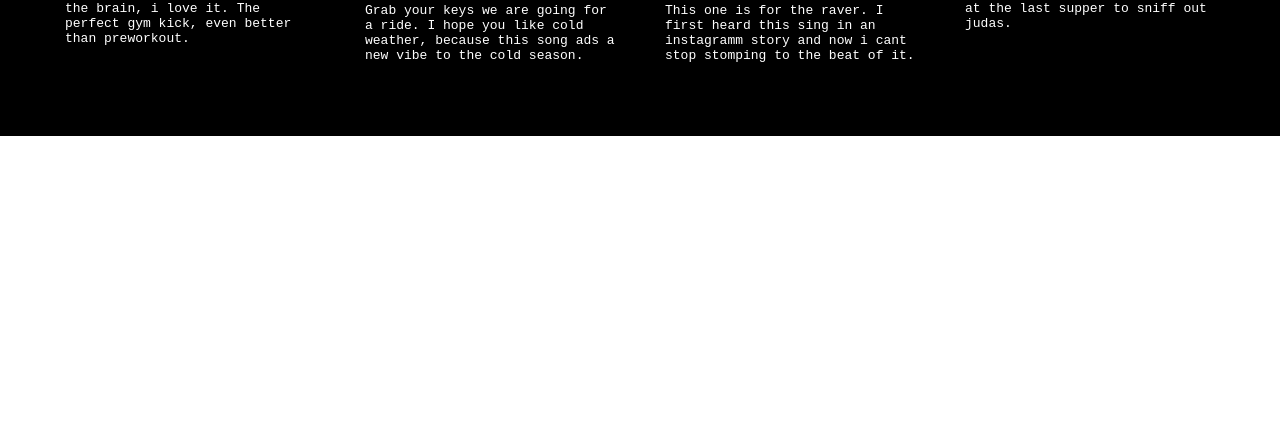
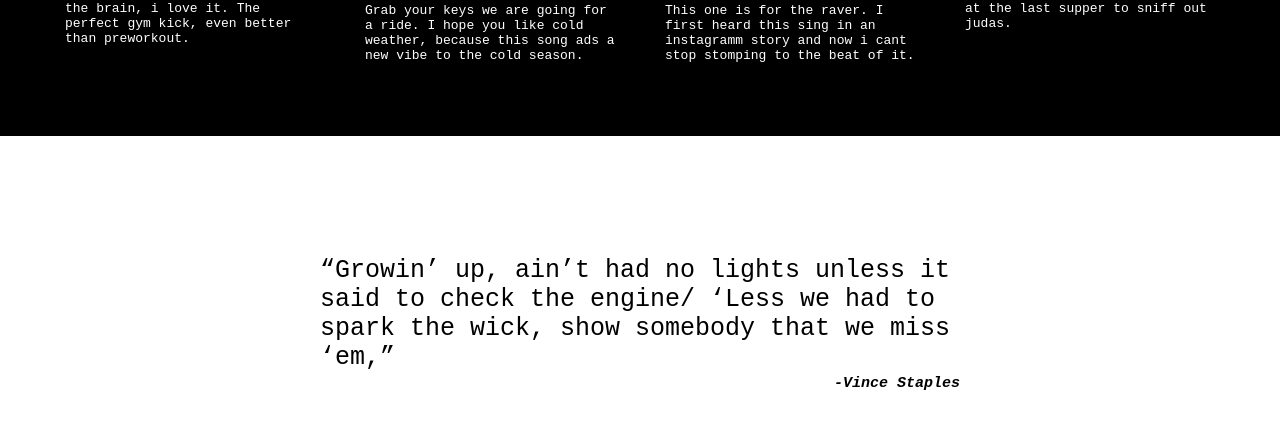
Before and after one commit to GWANDOcode/Odin-Project_Landing_page, a plain HTML site: page index.html in a window 1280 px wide. Shown: the part 1081-1510 px from the top of the page. Before the commit the page ends 1217 px from the top, so only its background shows below. Drawn offline with Linux system fonts and the light colour scheme.

Commit message:
Add best lyric section

```diff
--- a/index.html
+++ b/index.html
@@ -23,7 +23,7 @@
                 <div class="description">
                     <h2>Shoot for the moon and keep a gun around</h2>
                     <p>
-                        A acutally never was a fan of Ab-Soul's music, mainly because his bar are to
+                        A acutally never was a fan of Ab-Soul's music, mainly because his bars are to
                         chistian for my taste. <strong>BUT</strong> this song just hits diffrent.
                     </p>
                     <iframe style="border-radius:12px" src="https://open.spotify.com/embed/track/4Js5w5HGoSdv7O79RmmEXr?utm_source=generator" width="100%" height="152" frameBorder="0" allowfullscreen="" allow="autoplay; clipboard-write; encrypted-media; fullscreen; picture-in-picture" loading="lazy"></iframe>
@@ -80,5 +80,15 @@
             </div>
         </div>
 
+        <div class="best_lyric">
+            <div class="lyric">
+                “Growin’ up, ain’t had no lights unless it said to check the engine/
+                ‘Less we had to spark the wick, show somebody that we miss ‘em,”
+            </div>
+            <div class="artist">
+                <strong>-Vince Staples</strong>
+            </div>
+        </div>
+
     </body>
 </html>
--- a/styles.css
+++ b/styles.css
@@ -61,12 +61,16 @@
 
 /* ----- Songs ----- */
 
+.songs-section,
+.best_lyric {
+    display: flex;
+    flex-direction: column;
+    align-items: center;
+}
+
 .songs-section {
     background-color: black;
     color: white;
-    display: flex;
-    flex-direction: column;
-    align-items: center;
     box-sizing: content-box;
     padding-bottom: 60px;
 }
@@ -97,3 +101,23 @@
 .title_text {
     font-size: 13px;
 }
+
+/* ----- Lyrics ----- */
+
+.best_lyric {
+    gap: 3px;
+    max-width: 50%;
+    margin: 120px auto;
+}
+
+.lyric {
+    font-size: 25px;
+    flex-shrink: 0;
+}
+
+.artist {
+    margin-left: auto;
+    font-size: 15px;
+    font-weight: 500;
+    font-style: italic;
+}
```
